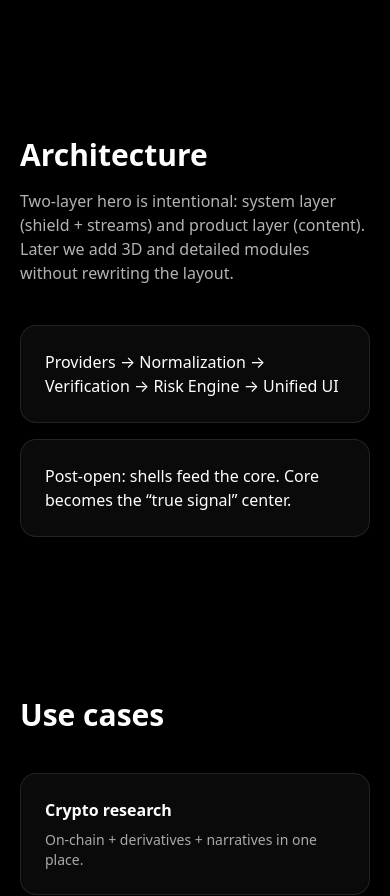
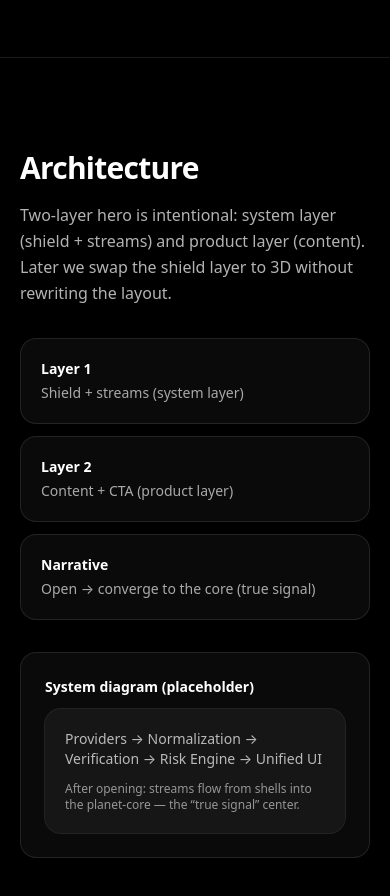
Before and after one commit to SergejMasich/aspis-network-v3, a Next.js app: page /en in a window 390 px wide. Shown: the part 3040-3936 px from the top of the page. Built offline with nearby package versions, Linux system fonts and the light colour scheme.

Commit message:
Update Architecture.tsx

```diff
--- a/components/sections/Architecture.tsx
+++ b/components/sections/Architecture.tsx
@@ -4,19 +4,42 @@ export default function Architecture({ locale }: { locale: Locale }) {
   const t = copy[locale];
 
   return (
-    <section id="architecture" className="bg-black py-20">
+    <section id="architecture" className="section bg-black border-t border-white/10">
       <div className="mx-auto max-w-6xl px-5">
-        <h2 className="text-3xl font-semibold sm:text-4xl">{t.sections.architectureTitle}</h2>
-        <p className="mt-4 max-w-3xl text-white/70">
-          Two-layer hero is intentional: system layer (shield + streams) and product layer (content).
-          Later we add 3D and detailed modules without rewriting the layout.
-        </p>
-        <div className="mt-10 grid gap-4 lg:grid-cols-2">
+        <div className="grid gap-8 lg:grid-cols-2 lg:items-start">
+          <div>
+            <h2 className="text-3xl font-semibold tracking-tight sm:text-4xl">
+              {t.sections.architectureTitle}
+            </h2>
+            <p className="mt-4 max-w-xl text-white/70 leading-relaxed">
+              Two-layer hero is intentional: system layer (shield + streams) and product layer (content).
+              Later we swap the shield layer to 3D without rewriting the layout.
+            </p>
+
+            <div className="mt-8 space-y-3">
+              {[
+                ["Layer 1", "Shield + streams (system layer)"],
+                ["Layer 2", "Content + CTA (product layer)"],
+                ["Narrative", "Open → converge to the core (true signal)"],
+              ].map(([k, v]) => (
+                <div key={k} className="glass rounded-2xl p-5">
+                  <div className="text-sm font-semibold">{k}</div>
+                  <div className="mt-1 text-sm text-white/65">{v}</div>
+                </div>
+              ))}
+            </div>
+          </div>
+
           <div className="glass rounded-2xl p-6">
-            Providers → Normalization → Verification → Risk Engine → Unified UI
-          </div>
-          <div className="glass rounded-2xl p-6">
-            Post-open: shells feed the core. Core becomes the “true signal” center.
+            <div className="text-sm font-semibold">System diagram (placeholder)</div>
+            <div className="mt-3 rounded-2xl bg-white/5 p-5 ring-1 ring-white/10">
+              <div className="text-sm text-white/70">
+                Providers → Normalization → Verification → Risk Engine → Unified UI
+              </div>
+              <div className="mt-3 text-xs text-white/55">
+                After opening: streams flow from shells into the planet-core — the “true signal” center.
+              </div>
+            </div>
           </div>
         </div>
       </div>
```
